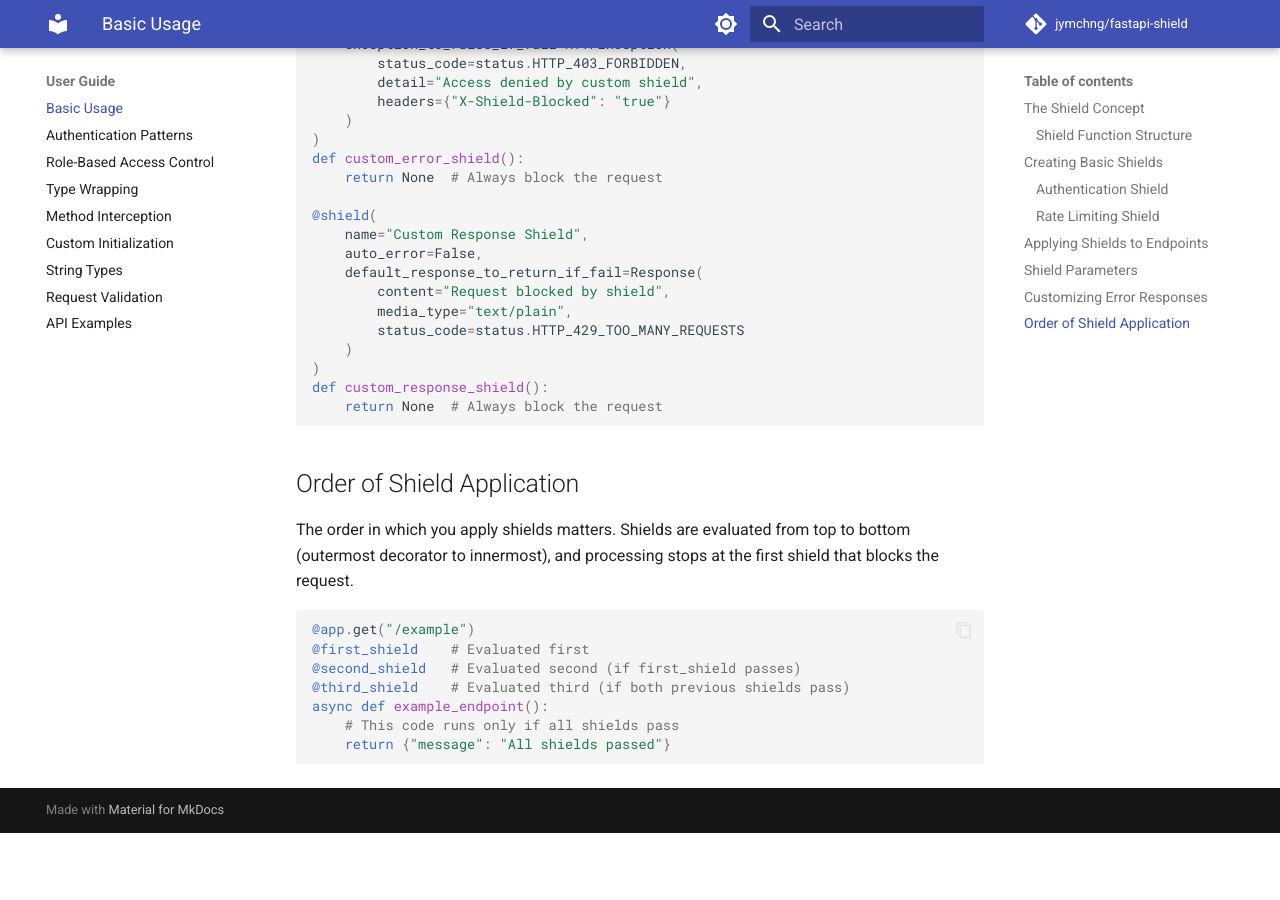
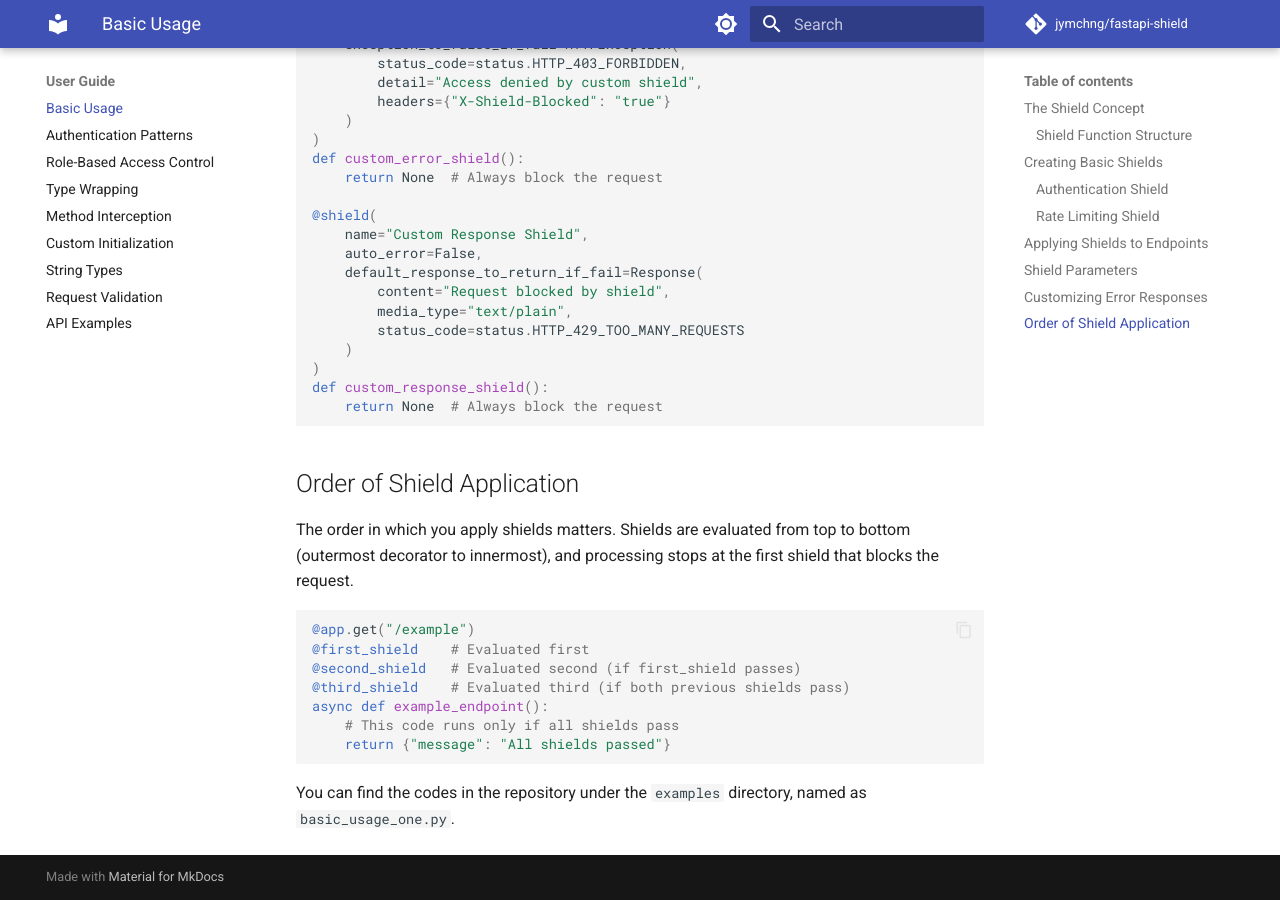
Before and after one commit to jymchng/fastapi-shield, an MkDocs documentation site: the page built from docs/user-guide/basic-usage.md, in a window 1280 px wide and 900 px high, scrolled down 2846 px. Built offline with MkDocs 1.6.1 and Material for MkDocs 9.7.7, drawn with Linux system fonts in a browser that asks for light colours; comment, search, counter and statistics services are not loaded; before the commit the page ends 3679 px from its top, so only the background shows below that.

Commit message:
user-guide/basic-usage.md; done

````diff
--- a/docs/user-guide/basic-usage.md
+++ b/docs/user-guide/basic-usage.md
@@ -153,3 +153,5 @@ async def example_endpoint():
     # This code runs only if all shields pass
     return {"message": "All shields passed"}
 ```
+
+You can find the codes in the repository under the `examples` directory, named as `basic_usage_one.py`.
````
